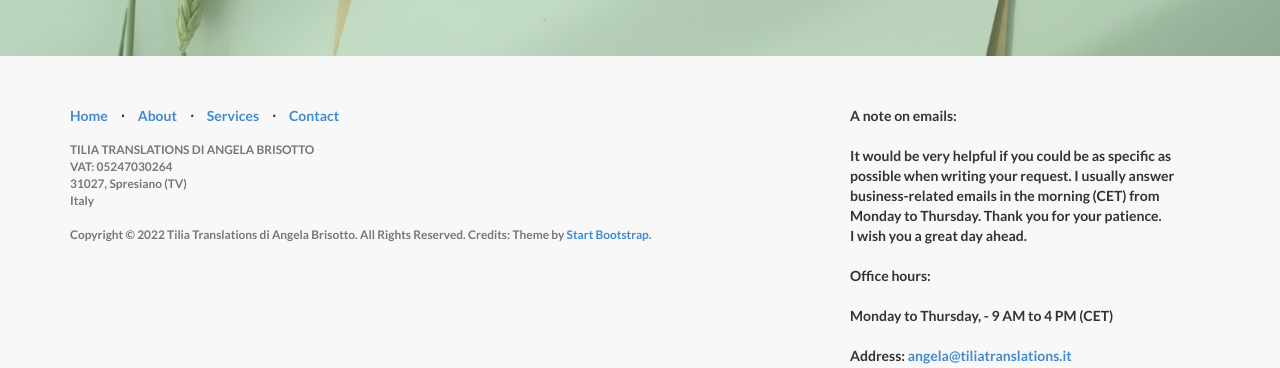
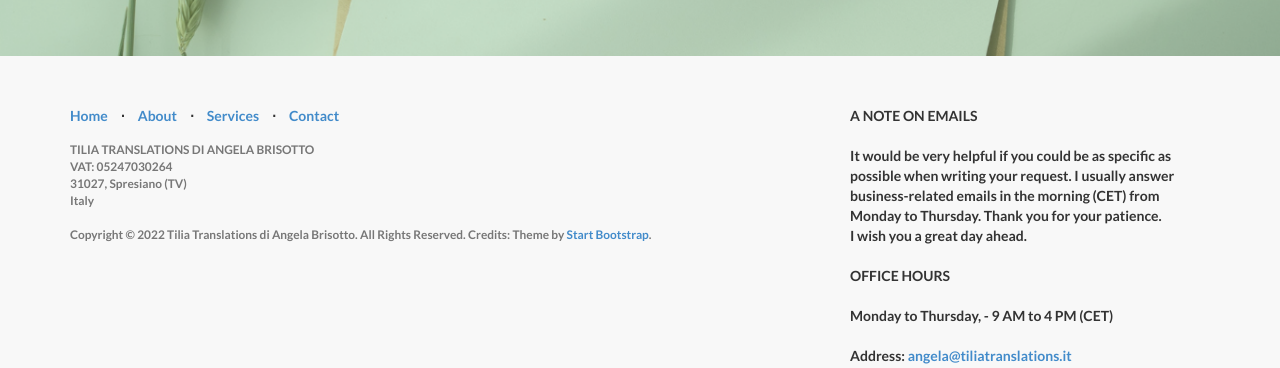
Before and after one commit to angelatiliatranslations/englishversion, a Jekyll site: the page built from index.html, in a window 1280 px wide and 900 px high, scrolled down 5028 px. Shown: the part 464-832 px from the top of the window. Built offline with Jekyll 4.4.1, drawn with Linux system fonts in a browser that asks for light colours; nearby versions of some CDN libraries; library files that are not in the unit come from our copies.

```diff
--- a/_config.yml
+++ b/_config.yml
@@ -24,7 +24,7 @@ copyright: |
   <br>
 
 credits: |
-  A note on emails:
+  A NOTE ON EMAILS
   <br>
   <br>
   It would be very helpful if you could be as specific as possible when writing your request. I usually answer business-related emails in the morning (CET) from Monday to Thursday. Thank you for your patience.
@@ -32,7 +32,7 @@ credits: |
   I wish you a great day ahead.
   <br>
   <br>
-  Office hours:
+  OFFICE HOURS
   <br>
   <br>
   Monday to Thursday, - 9 AM to 4 PM (CET)
```
